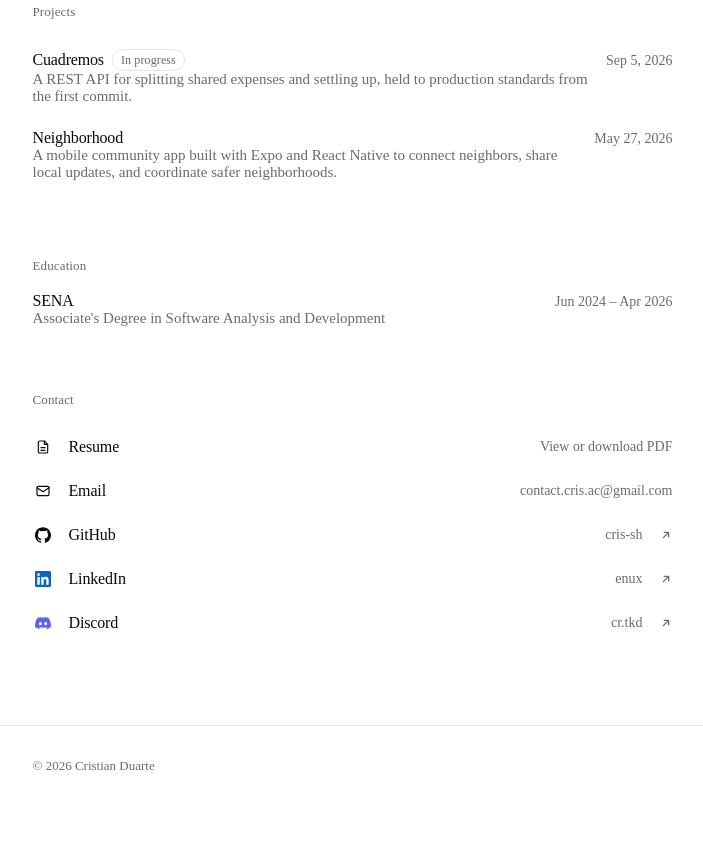
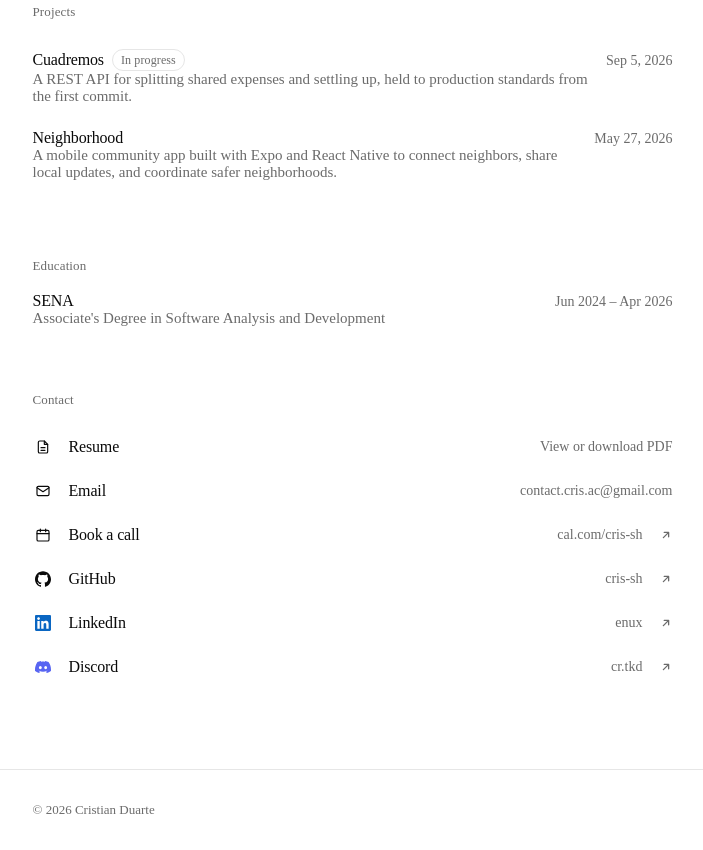
Before and after one commit to cris-sh/cris-home, an Astro site: page / in a window 1280 px wide. Shown: the part 904-1754 px from the top of the page, without its empty margins (280-983 px from the left). Before the commit the page ends 1710 px from the top, so only its background shows below. Built offline with nearby package versions, Linux system fonts and the light colour scheme; Astro itself is replaced by a stand-in of ours.

Commit message:
feat: add Cal.com link to contact section

```diff
--- a/src/components/Home.astro
+++ b/src/components/Home.astro
@@ -203,6 +203,22 @@ const projectsFor = (locale: string) => allProjects.filter((project) => project.
 					<span class="row-meta">{person.email}</span>
 				</a>
 			</li>
+			<li>
+				<a class="row row-contact" href={person.booking} target="_blank" rel="noopener noreferrer">
+					<span class="row-icon">
+						<svg width="16" height="16" viewBox="0 0 24 24" fill="none" stroke="currentColor" stroke-width="1.75" stroke-linecap="round" stroke-linejoin="round" aria-hidden="true">
+							<rect x="3" y="5" width="18" height="16" rx="2"></rect>
+							<path d="M8 3v4M16 3v4M3 10h18"></path>
+						</svg>
+					</span>
+					<span class="row-main"><T k="contact.call" /></span>
+					<span class="row-meta">{person.booking.replace('https://', '')}</span>
+					<Arrow />
+					<span class="sr-only">
+						(<T k="a11y.external" />)
+					</span>
+				</a>
+			</li>
 			{
 				socials.map((social) => (
 					<li>
--- a/src/data/profile.ts
+++ b/src/data/profile.ts
@@ -10,6 +10,7 @@ export const person = {
 	name: 'Cristian Duarte',
 	email: 'contact.cris.ac@gmail.com',
 	website: 'https://cris.ac',
+	booking: 'https://cal.com/cris-sh',
 	location: 'Bogotá, Colombia',
 };
 
--- a/src/i18n/ui.ts
+++ b/src/i18n/ui.ts
@@ -38,6 +38,7 @@ export const ui = {
 		'project.code': 'View code',
 		'project.screenshots': 'Screenshots',
 		'contact.email': 'Email',
+		'contact.call': 'Book a call',
 		'contact.resumeMeta': 'View or download PDF',
 		'cv.title': 'Resume',
 		'cv.description': 'Resume of Cristian Duarte, software developer: experience, projects, skills and education. Available as an ATS-friendly PDF.',
@@ -84,6 +85,7 @@ export const ui = {
 		'project.code': 'Ver código',
 		'project.screenshots': 'Capturas',
 		'contact.email': 'Correo',
+		'contact.call': 'Agendar llamada',
 		'contact.resumeMeta': 'Ver o descargar PDF',
 		'cv.title': 'Currículum',
 		'cv.description': 'Currículum de Cristian Duarte, desarrollador de software: experiencia, proyectos, habilidades y educación. Disponible en PDF compatible con ATS.',
```
